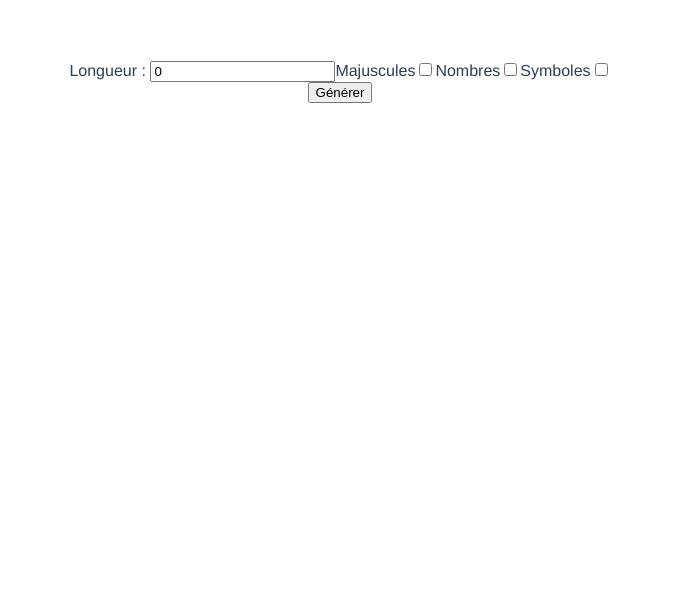
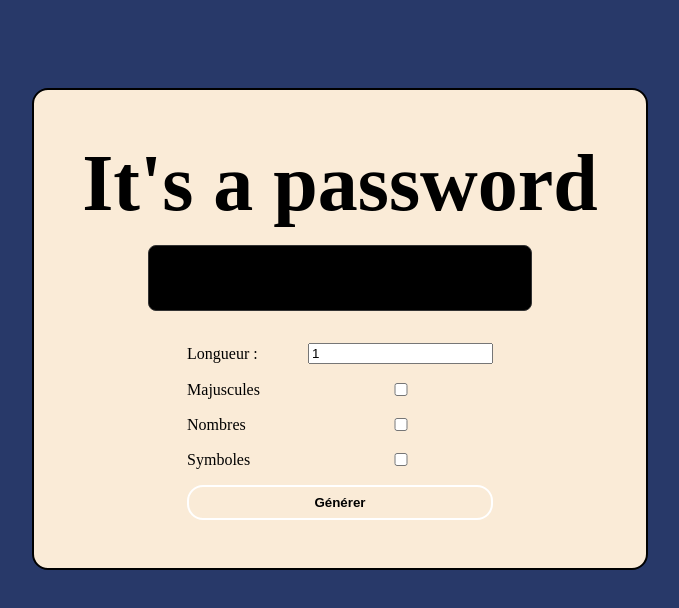
Before and after one commit to Mathausse/password, a Vue app: page / in a window 1280 px wide. Shown: the top 608 px of the page, without its empty margins (300-979 px from the left). Built offline with nearby package versions, Linux system fonts and the light colour scheme.

Commit message:
début CSS

```diff
--- a/src/App.vue
+++ b/src/App.vue
@@ -1,23 +1,25 @@
 <template>
-  <div>
-    <label>Longueur : </label>
-    <input type="number" v-model="this.taille"/>
-    <label>Majuscules</label>
-    <input type="checkbox" v-model="this.avecMaj"/>
-    <label>Nombres</label>
-    <input type="checkbox" v-model="this.avecNom">
-    <label>Symboles</label>
-    <input type="checkbox" v-model="this.avecSym"/>
+  <div id="container">
+    <h1>It's a password</h1>
+    <div id="passwordContainer">
+      <h3>{{this.password}}</h3>
+    </div>
+    <div id="pannel">
+      <label for="len">Longueur : </label>
+      <input type="number" id="num" min="1" v-model="this.taille"/>
+      <label for="maj">Majuscules</label>
+      <input type="checkbox" id="maj" v-model="this.avecMaj"/>
+      <label for="num">Nombres</label>
+      <input type="checkbox" id="num" v-model="this.avecNom">
+      <label fom="sym">Symboles</label>
+      <input type="checkbox" id="sym" v-model="this.avecSym"/>
 
-    <div>
       <button v-on:click="generationMotDePasse(this.taille, this.avecMaj, this.avecNom, this.avecSym)">Générer</button>
     </div>
-    {{this.password}}
   </div>
 </template>
 
 <script>
-
 export default {
   name: 'App',
   data: function(){
@@ -30,7 +32,7 @@ export default {
       avecMaj: false,
       avecNom: false,
       avecSym: false,
-      taille: 0,
+      taille: 1,
     }
   },
   mounted() {
@@ -75,12 +77,70 @@ export default {
 </script>
 
 <style>
-#app {
-  font-family: Avenir, Helvetica, Arial, sans-serif;
-  -webkit-font-smoothing: antialiased;
-  -moz-osx-font-smoothing: grayscale;
+body{
+  background-color: #283969;
+  color: black;
+  display: flex;
+  justify-content: center;
+  align-items: center;
+}
+
+h1{
+  margin: 0;
   text-align: center;
-  color: #2c3e50;
-  margin-top: 60px;
+  font-weight: bold;
+  font-size: 5em;
+}
+
+button{
+  grid-column: span 2;
+  background-color: transparent;
+  border: 2px solid white;
+  color: black;
+  padding: .5rem 1rem;
+  font-weight: bold;
+  cursor: pointer;
+  border-radius: 1rem;
+}
+
+button:hover{
+  background-color: #FFFFFF33;
+}
+
+#container{
+  background-color: antiquewhite;
+  margin-top: 10vh;
+  padding: 3rem;
+  border-radius: 1rem;
+  border: 2px solid black;
+  display: flex;
+  justify-content: center;
+  align-items: center;
+  flex-direction: column;
+}
+
+#pannel{
+  display: grid;
+  margin-top: 2rem;
+  grid-template-columns: auto auto;
+  row-gap: 1rem;
+  column-gap: 3rem;
+  justify-content: center;
+  align-items: center;
+}
+
+#passwordContainer{
+  background-color: black;
+  color: white;
+  margin-top: 1rem;
+  padding: 1rem;
+  border: 1px solid #333;
+  height: 2rem;
+  width: 350px;
+  display: flex;
+  justify-content: center;
+  align-items: center;
+  word-break: break-all;
+  border-radius: .5rem;
 }
 </style>
```
